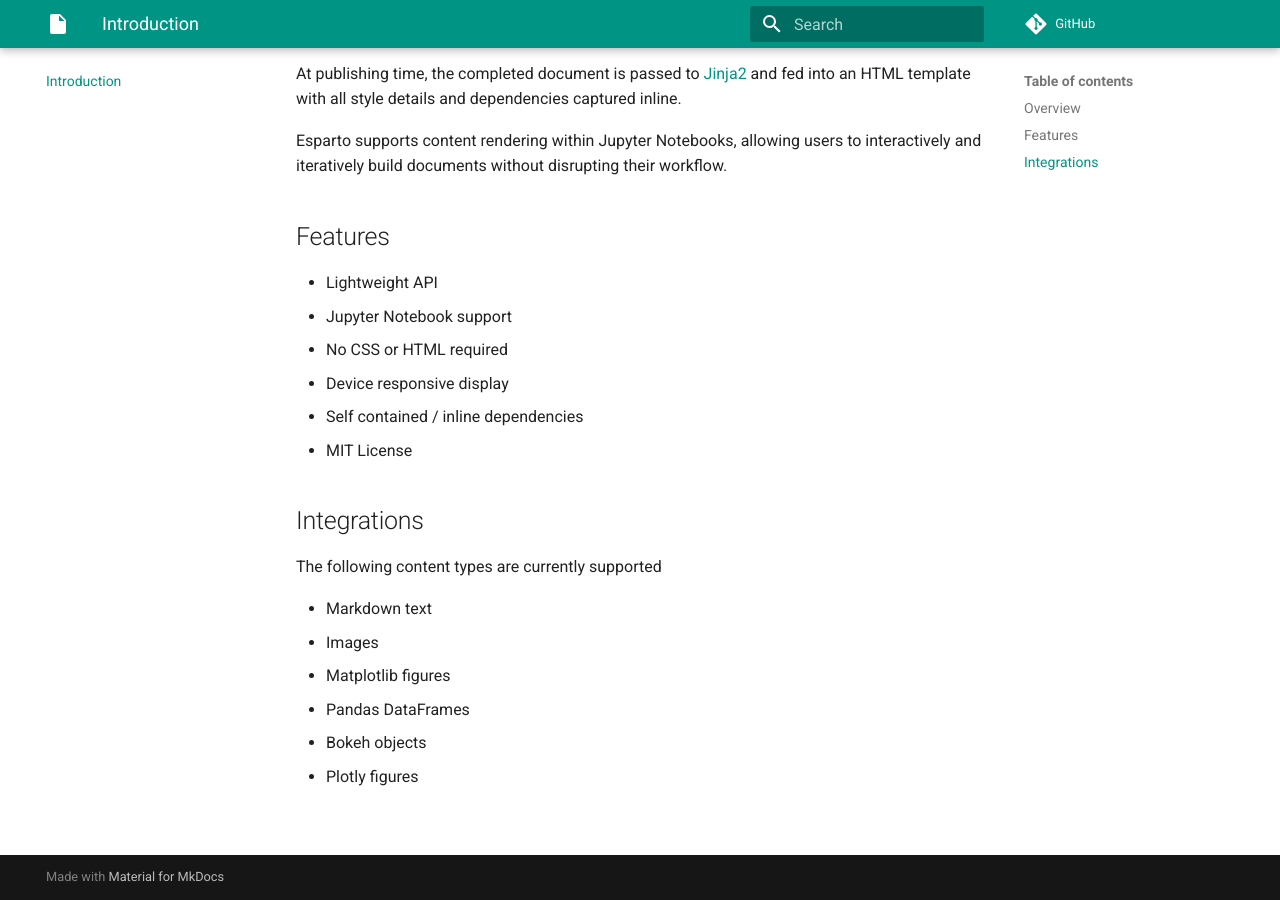
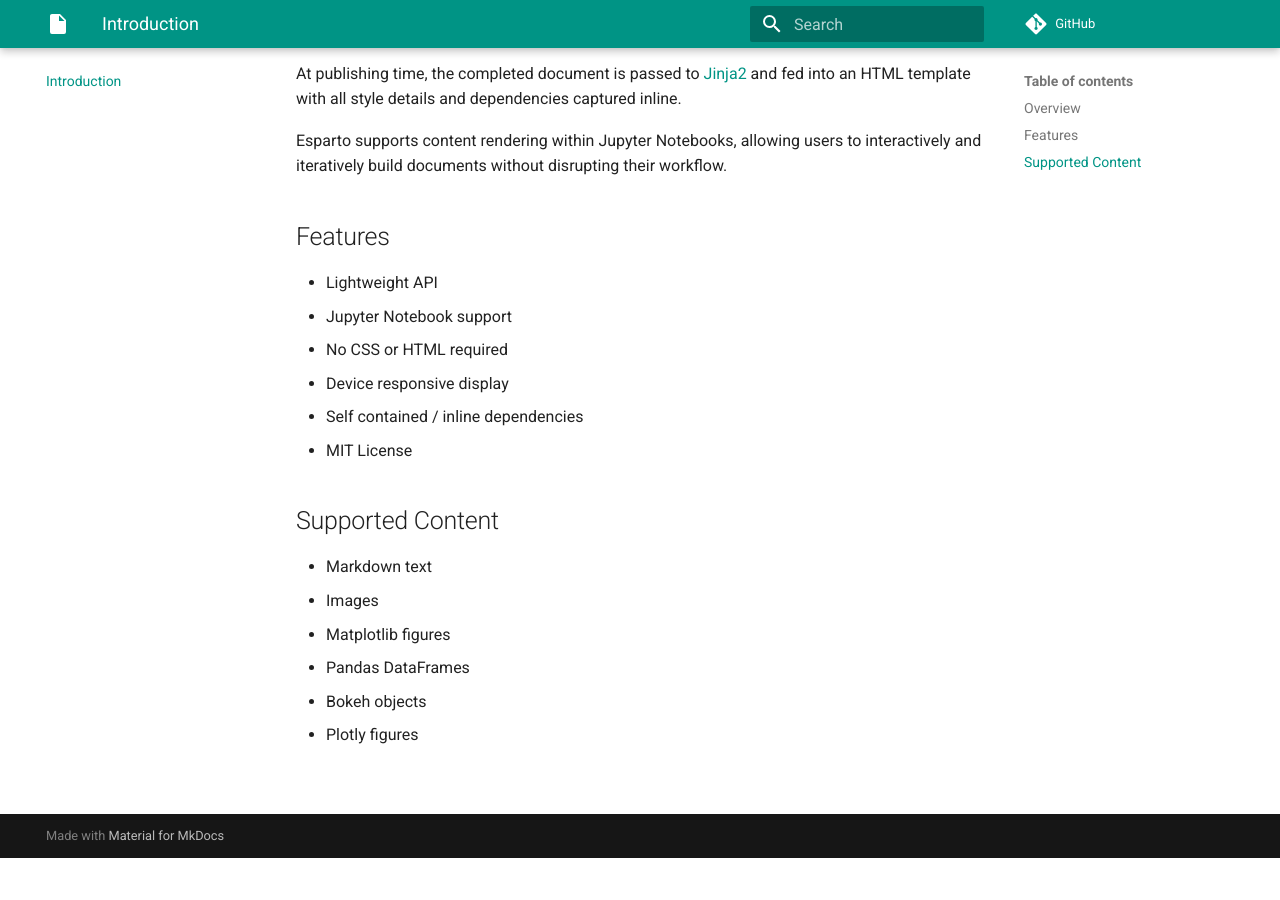
Before and after one commit to domvwt/esparto, an MkDocs documentation site: the page built from docs/index.md, in a window 1280 px wide and 900 px high, scrolled down 546 px. Built offline with MkDocs 1.6.1 and Material for MkDocs 9.7.7, drawn with Linux system fonts in a browser that asks for light colours; comment, search, counter and statistics services are not loaded; after the commit the page ends 1404 px from its top, so only the background shows below that.

Commit message:
Update documentation

```diff
--- a/docs/index.md
+++ b/docs/index.md
@@ -26,10 +26,7 @@ and iteratively build documents without disrupting their workflow.
 * Self contained / inline dependencies
 * MIT License
 
-
-## Integrations
-The following content types are currently supported
-
+## Supported Content
 * Markdown text
 * Images
 * Matplotlib figures
```
Also changed, not shown: README.md (+8 -0 lines), docs/01-getting-started/quickstart.md (+3 -3 lines), docs/02-user-guide/examples.md (+1 -1 lines), docs/01-getting-started/esparto-image-screenshot.png, docs/01-getting-started/esparto-quickstart-screenshot.png.
